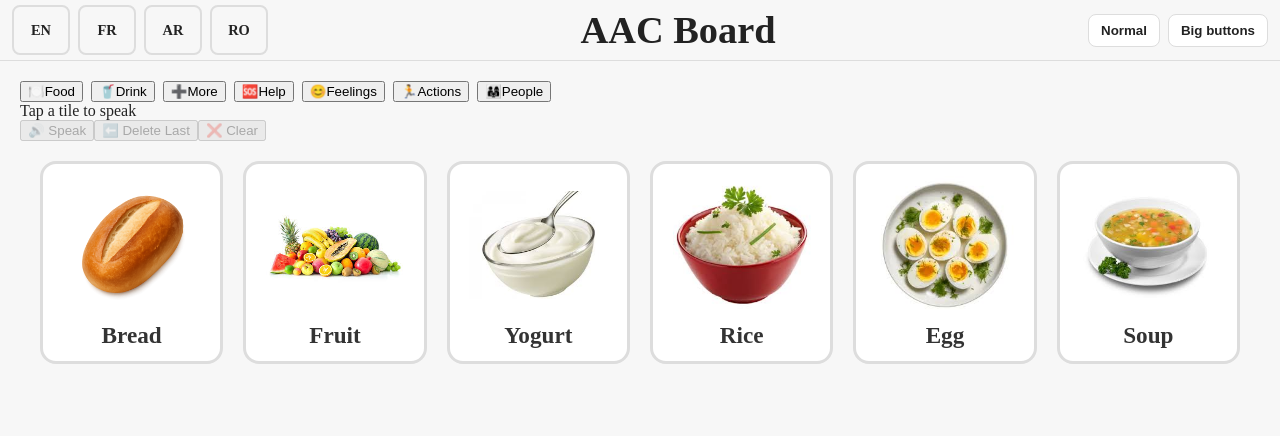
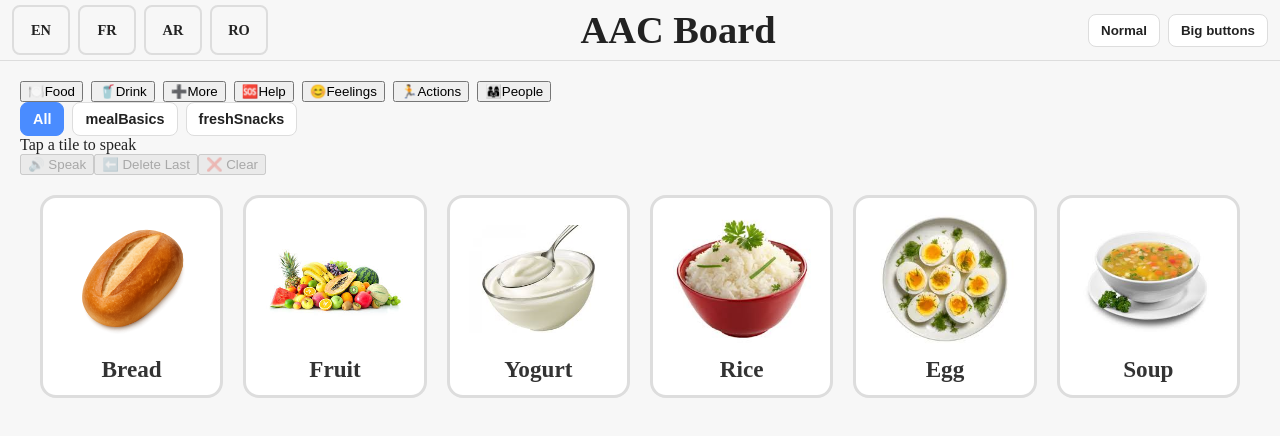
Before and after one commit to ingemedical16/aac-app, a Next.js app in the folder apps/frontend/: page / in a window 1280 px wide. Shown: the top 436 px of the page. Built offline with nearby package versions, Linux system fonts and the light colour scheme.

Commit message:
Phase 4.5–4.6 Now Guarantees
✔ One single mobile navigation

✔ Auto-close when final choice is made

✔ No duplicated state

✔ Desktop UX untouched

✔ AAC-friendly (few taps, predictable flow)

```diff
--- a/apps/frontend/src/app/[[...locale]]/page.tsx
+++ b/apps/frontend/src/app/[[...locale]]/page.tsx
@@ -3,15 +3,15 @@
 import { use, useEffect, useMemo, useState } from "react";
 import AppHeader from "@/components/AppHeader";
 import MobileMenu from "@/components/MobileMenu";
-import { useTranslation } from "react-i18next";
-import i18next from "i18next";
-
 import CategoryBar from "@/components/CategoryBar";
 import SubcategoryBar from "@/components/SubcategoryBar";
 import Board from "@/components/Board";
 import SentenceBar from "@/components/SentenceBar";
 import { TILES_BY_CATEGORY } from "@/data/tiles";
 import { TileData } from "@/components/Tile";
+import { CATEGORIES } from "@/components/CategoryBar/categories";
+import i18next from "i18next";
+import { useTranslation } from "react-i18next";
 
 export default function LocalePage({
   params,
@@ -19,13 +19,14 @@ export default function LocalePage({
   params: Promise<{ locale?: string[] }>;
 }) {
   const resolved = use(params);
-  const locale = resolved.locale?.[0] ?? "en";
+  const locale = (resolved.locale?.[0] ?? "en") as "en" | "fr" | "ar" | "ro";
 
   const { t } = useTranslation("common");
 
   const [activeCategory, setActiveCategory] = useState("food");
   const [activeGroup, setActiveGroup] = useState<string | null>(null);
   const [sentence, setSentence] = useState<TileData[]>([]);
+  const [menuOpen, setMenuOpen] = useState(false);
 
   useEffect(() => {
     i18next.changeLanguage(locale);
@@ -35,7 +36,7 @@ export default function LocalePage({
 
   const groups = useMemo(() => {
     const set = new Set<string>();
-    for (const tile of tiles) if (tile.group) set.add(tile.group);
+    tiles.forEach((t) => t.group && set.add(t.group));
     return Array.from(set);
   }, [tiles]);
 
@@ -43,21 +44,33 @@ export default function LocalePage({
     if (!activeGroup) return tiles;
     return tiles.filter((t) => t.group === activeGroup);
   }, [tiles, activeGroup]);
-  const [menuOpen, setMenuOpen] = useState(false);
+
   return (
     <>
       <AppHeader onOpenMenu={() => setMenuOpen(true)} />
 
+      {/* MOBILE MENU */}
       <MobileMenu
         open={menuOpen}
         onClose={() => setMenuOpen(false)}
-        locale="en"
-        categoryProps={{ /* existing props */ }}
-        subcategoryProps={{ /* existing props */ }}
+        locale={locale}
+        categories={CATEGORIES}
+        groups={groups}
+        activeCategory={activeCategory}
+        activeGroup={activeGroup}
+        onSelectCategory={(cat) => {
+          setActiveCategory(cat);
+          setActiveGroup(null);
+          if (groups.length === 0) setMenuOpen(false); // ✅ Phase 4.6
+        }}
+        onSelectGroup={(g) => {
+          setActiveGroup(g);
+          setMenuOpen(false); // ✅ close after final choice
+        }}
       />
 
       <main style={{ padding: 20 }}>
-      {/* The visible title is now small and belongs to the header */}
+        {/* DESKTOP / TABLET ONLY */}
         <CategoryBar
           locale={locale}
           activeCategory={activeCategory}
--- a/apps/frontend/src/components/CategoryBar/index.tsx
+++ b/apps/frontend/src/components/CategoryBar/index.tsx
@@ -1,40 +1,36 @@
 "use client";
 
 import styles from "./CategoryBar.module.scss";
-import { CATEGORIES, type Category } from "./categories";
+import { CATEGORIES } from "./categories";
 
 interface Props {
   locale: "en" | "fr" | "ar" | "ro";
   activeCategory: string;
-  onSelect: (categoryId: string) => void;
+  onSelect: (id: string) => void;
+  isMobile?: boolean;
 }
 
 export default function CategoryBar({
   locale,
   activeCategory,
   onSelect,
+  isMobile = false,
 }: Props) {
   return (
-    <nav className={styles.bar}>
-      {CATEGORIES.map((cat: Category) => {
-        const isActive = cat.id === activeCategory;
-
-        return (
+    <nav className={`${styles.bar} ${isMobile ? styles.mobile : ""}`}>
+      {CATEGORIES.map((cat) => (
         <button
           key={cat.id}
           type="button"
-            className={isActive ? styles.buttonActive : styles.button}
+          className={
+            cat.id === activeCategory ? styles.buttonActive : styles.button
+          }
           onClick={() => onSelect(cat.id)}
         >
           <span className={styles.icon}>{cat.icon}</span>
-
-            {/* ✅ FIX: select label by locale */}
-            <span className={styles.label}>
-              {cat.label[locale]}
-            </span>
+          <span className={styles.label}>{cat.label[locale]}</span>
         </button>
-        );
-      })}
+      ))}
     </nav>
   );
 }
--- a/apps/frontend/src/components/MobileMenu/index.tsx
+++ b/apps/frontend/src/components/MobileMenu/index.tsx
@@ -4,15 +4,36 @@ import styles from "./MobileMenu.module.scss";
 import { useUserProfile } from "@/context/UserProfileContext";
 import { useTranslation } from "react-i18next";
 import LanguageSwitcher from "@/components/LanguageSwitcher";
+import CategoryBar from "@/components/CategoryBar";
+import SubcategoryBar from "@/components/SubcategoryBar";
 import { Category } from "@/components/CategoryBar/categories";
 
 interface Props {
   open: boolean;
   onClose: () => void;
+  locale: "en" | "fr" | "ar" | "ro";
+
   categories: Category[];
+  groups: string[];
+
+  activeCategory: string;
+  activeGroup: string | null;
+
+  onSelectCategory: (id: string) => void;
+  onSelectGroup: (id: string | null) => void;
 }
 
-export default function MobileMenu({ open, onClose, categories }: Props) {
+export default function MobileMenu({
+  open,
+  onClose,
+  locale,
+  categories,
+  groups,
+  activeCategory,
+  activeGroup,
+  onSelectCategory,
+  onSelectGroup,
+}: Props) {
   const { t } = useTranslation("common");
   const { profile, toggleHighContrast, toggleBigButtons } = useUserProfile();
 
@@ -23,14 +44,26 @@ export default function MobileMenu({ open, onClose, categories }: Props) {
       <div className={styles.menu} onClick={(e) => e.stopPropagation()}>
         <LanguageSwitcher />
 
-        <h3>{t("groups.all")}</h3>
+        {/* STEP 1: CATEGORY */}
+        <CategoryBar
+          locale={locale}
+          activeCategory={activeCategory}
+          onSelect={onSelectCategory}
+          isMobile
+        />
 
-        {categories.map((cat) => (
-          <button key={cat.id}>
-            {cat.icon} {cat.label.en}
-          </button>
-        ))}
+        {/* STEP 2: SUBCATEGORY */}
+        {groups.length > 0 && (
+          <SubcategoryBar
+            locale={locale}
+            groups={groups}
+            activeGroup={activeGroup}
+            onSelect={onSelectGroup}
+            isMobile
+          />
+        )}
 
+        {/* ACCESSIBILITY */}
         <button onClick={toggleHighContrast}>
           {profile.highContrast ? t("normalMode") : t("highContrast")}
         </button>
--- a/apps/frontend/src/components/SubcategoryBar/index.tsx
+++ b/apps/frontend/src/components/SubcategoryBar/index.tsx
@@ -1,59 +1,40 @@
 "use client";
 
 import styles from "./SubcategoryBar.module.scss";
-import { useTranslation } from "react-i18next";
-
-export interface Subcategory {
-  id: string;
-  label: {
-    en: string;
-    fr: string;
-    ar: string;
-    ro: string;
-  };
-}
 
 interface Props {
   locale: "en" | "fr" | "ar" | "ro";
-  subcategories: Subcategory[];
-  activeId: string | null;
+  groups: string[];
+  activeGroup: string | null;
   onSelect: (id: string | null) => void;
+  isMobile?: boolean;
 }
 
 export default function SubcategoryBar({
   locale,
-  subcategories,
-  activeId,
+  groups,
+  activeGroup,
   onSelect,
+  isMobile = false,
 }: Props) {
-  const { t } = useTranslation("common");
-
-  if (!subcategories?.length) return null;
-
+  if (!groups.length) return null;
 
   return (
-    <nav className={styles.bar}>
-      {/* ALL */}
+    <nav className={`${styles.bar} ${isMobile ? styles.mobile : ""}`}>
       <button
-        type="button"
-        className={`${styles.button} ${
-          activeId === null ? styles.buttonActive : ""
-        }`}
+        className={`${styles.button} ${activeGroup === null ? styles.buttonActive : ""}`}
         onClick={() => onSelect(null)}
       >
-        {t("all")}
+        {locale === "ar" ? "الكل" : "All"}
       </button>
 
-      {subcategories.map((s) => (
+      {groups.map((g) => (
         <button
-          key={s.id}
-          type="button"
-          className={`${styles.button} ${
-            s.id === activeId ? styles.buttonActive : ""
-          }`}
-          onClick={() => onSelect(s.id)}
+          key={g}
+          className={`${styles.button} ${g === activeGroup ? styles.buttonActive : ""}`}
+          onClick={() => onSelect(g)}
         >
-          {s.label[locale]}
+          {g}
         </button>
       ))}
     </nav>
```
Also changed, not shown: 1 other file (tests, documents, lock files or other folders). Lines whose indentation alone changed are shown as unchanged.
